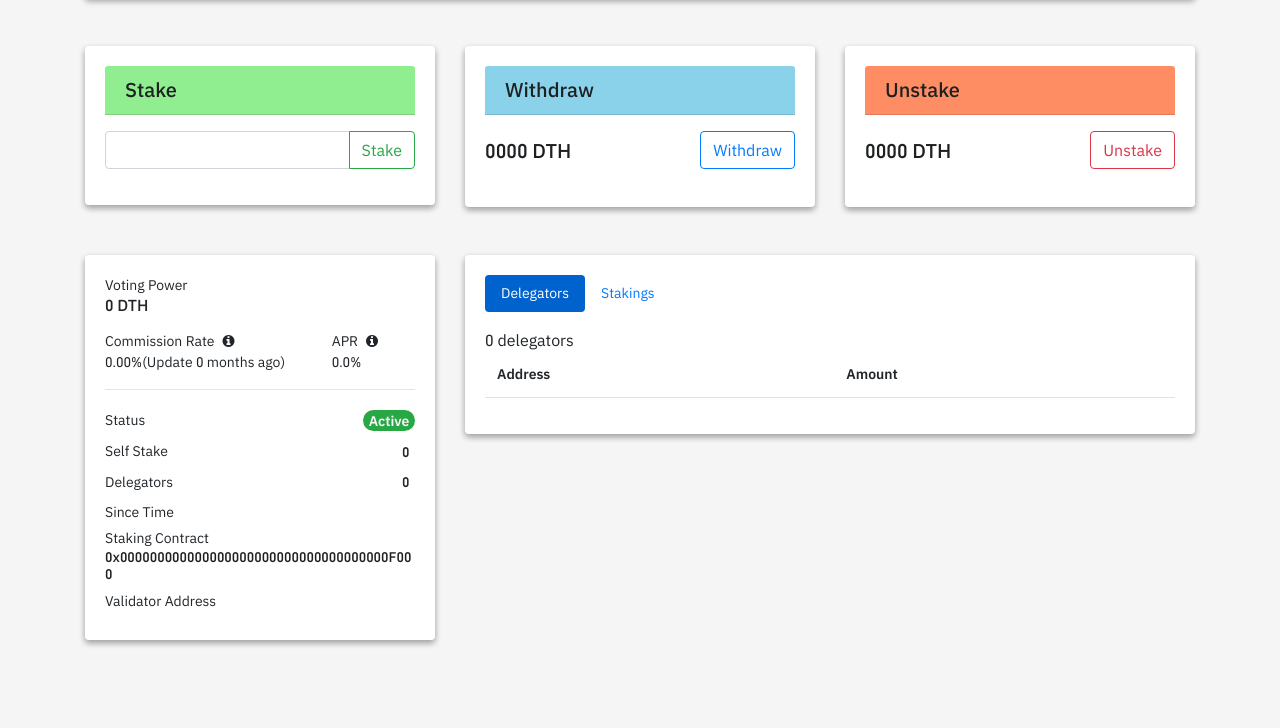
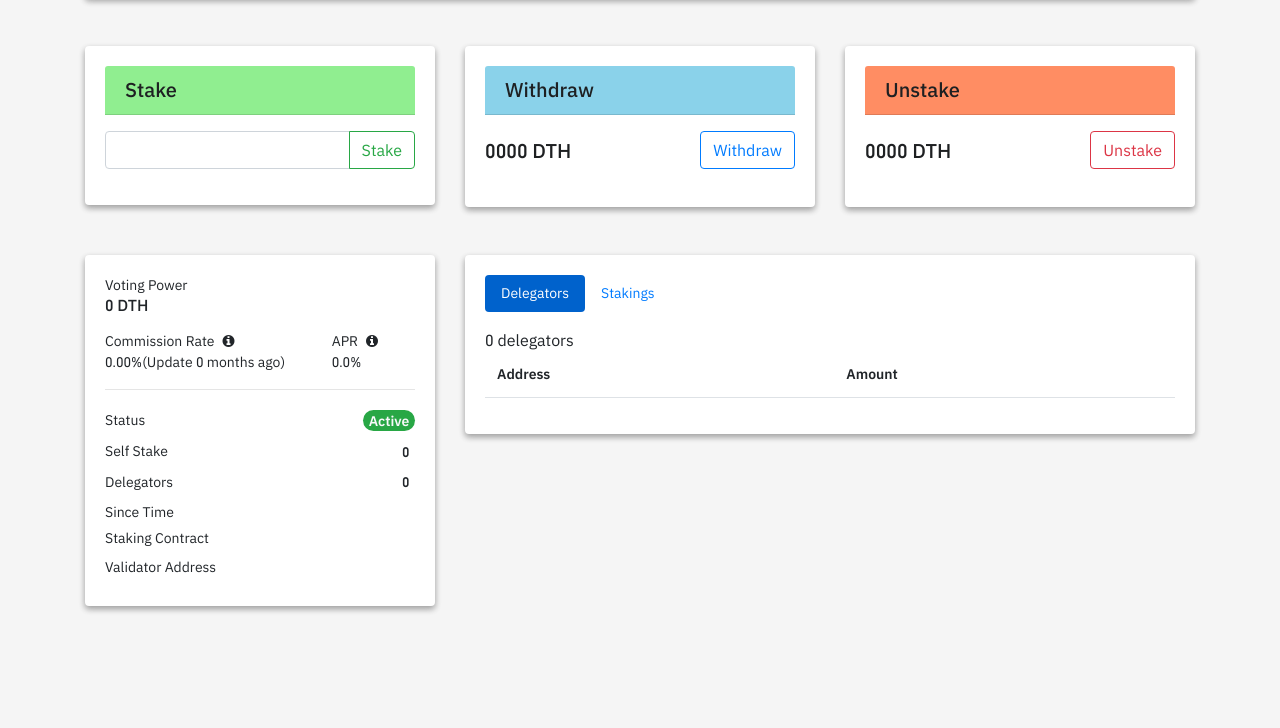
Before and after one commit to Dithereum/staking, a plain HTML site: page delegate.html in a window 1280 px wide. Shown: the part 224-952 px from the top of the page. Drawn offline with Linux system fonts and the light colour scheme; a script that the page names is missing.

Commit message:
Update delegate.html

```diff
--- a/delegate.html
+++ b/delegate.html
@@ -175,7 +175,7 @@
 
                 <div class="address">
                   <p class="mb-0">Staking Contract</p>
-                  <h6 class="text-dark font-size-12" id="staking_address">0x000000000000000000000000000000000000F000</h6>
+                  <h6 class="text-dark font-size-12" id="staking_address"></h6>
                 </div>
                 <div class="address">
                   <p class="mb-0">Validator Address</p>
```
